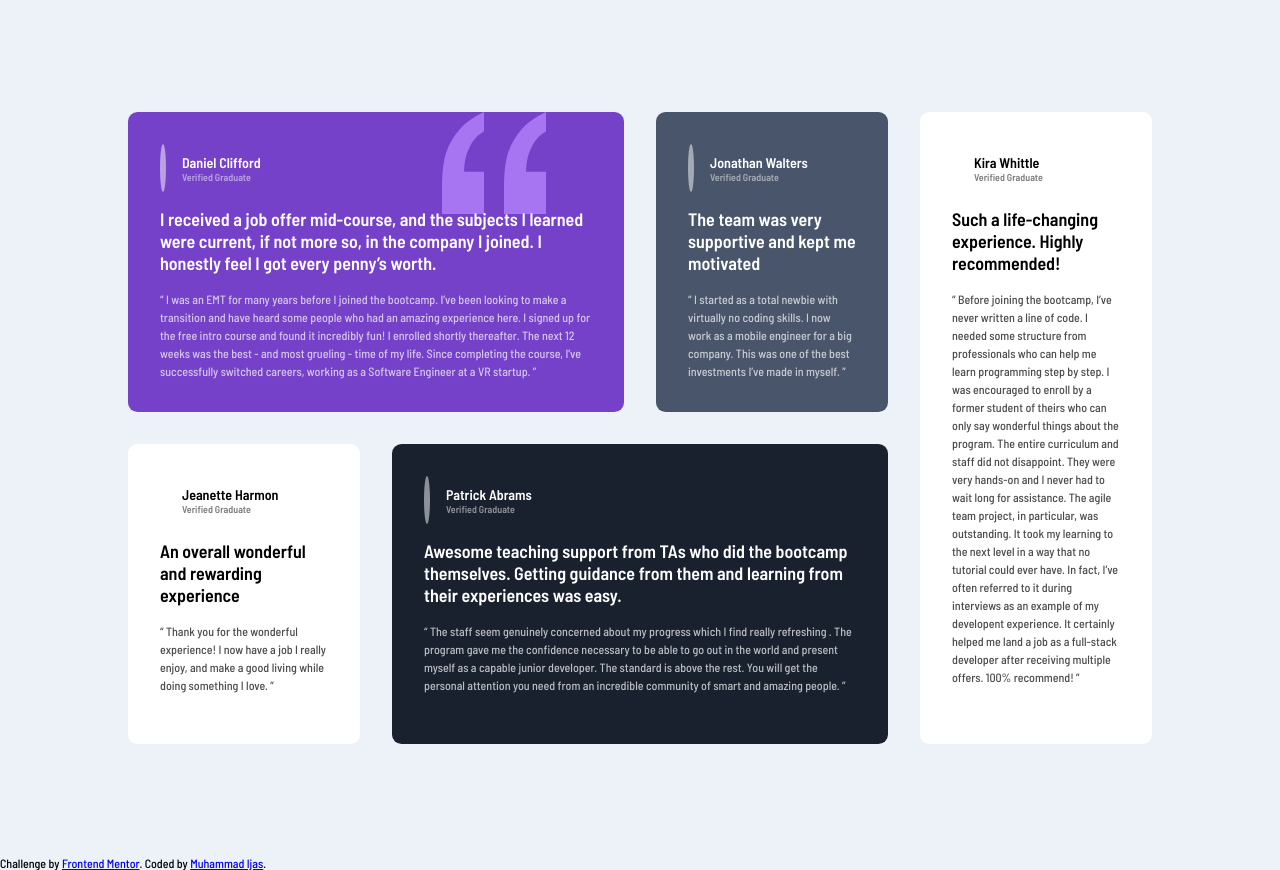
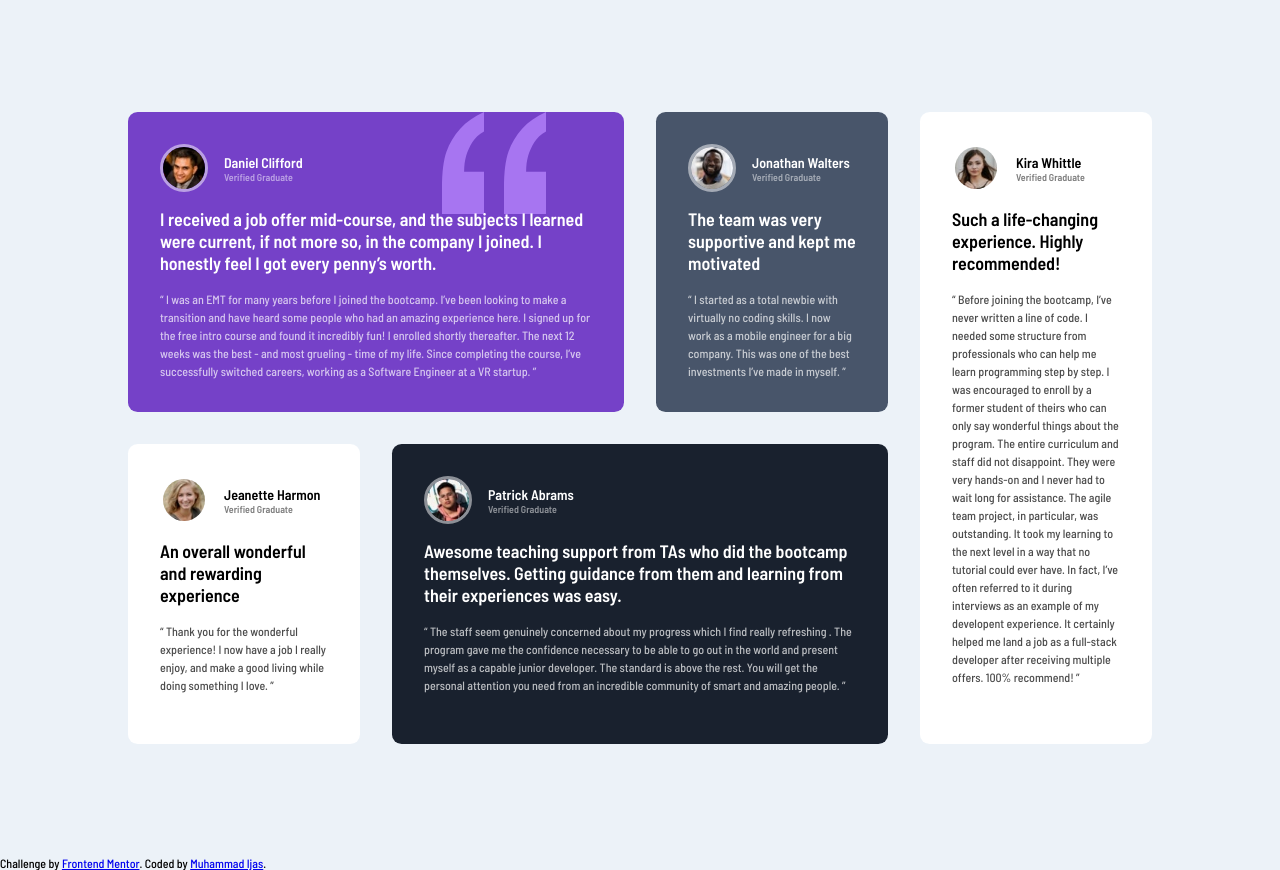
Before and after one commit to ijaspadikkal/frontendmentor, a plain HTML site: page index.html in a window 1280 px wide. Drawn offline with Linux system fonts and the light colour scheme; the site is published under a folder, as on GitHub Pages, so addresses that start at the root find nothing; a web font is replaced by a local one.

Commit message:
update html
update img path

```diff
--- a/index.html
+++ b/index.html
@@ -20,7 +20,7 @@
   <section class="main">
     <div class="profile-1 profile">
       <div class="profile-top">
-        <img src="../images/image-daniel.jpg" alt="">
+        <img src="./images/image-daniel.jpg" alt="">
         <div class="profile-name">
           <h3>Daniel Clifford</h3>
           <h5>Verified Graduate</h5>
@@ -44,7 +44,7 @@
     </div>
     <div class="profile-2 profile">
       <div class="profile-top">
-        <img src="/images/image-jonathan.jpg" alt="">
+        <img src="./images/image-jonathan.jpg" alt="">
         <div class="profile-name">
           <h3>Jonathan Walters</h3>
           <h5>Verified Graduate</h5>
@@ -60,7 +60,7 @@
     </div>
     <div class="profile-3 profile">
       <div class="profile-top">
-        <img src="/images/image-jeanette.jpg" alt="">
+        <img src="./images/image-jeanette.jpg" alt="">
         <div class="profile-name">
           <h3>Jeanette Harmon</h3>
           <h5>Verified Graduate</h5>
@@ -75,7 +75,7 @@
     </div>
     <div class="profile-4 profile">
       <div class="profile-top">
-        <img src="/images/image-patrick.jpg" alt="">
+        <img src="./images/image-patrick.jpg" alt="">
         <div class="profile-name">
           <h3>Patrick Abrams</h3>
           <h5>Verified Graduate</h5>
@@ -98,7 +98,7 @@
     </div>
     <div class="profile-5 profile">
       <div class="profile-top">
-        <img src="/images/image-kira.jpg" alt="">
+        <img src="./images/image-kira.jpg" alt="">
         <div class="profile-name">
           <h3>Kira Whittle</h3>
           <h5>Verified Graduate</h5>
```
